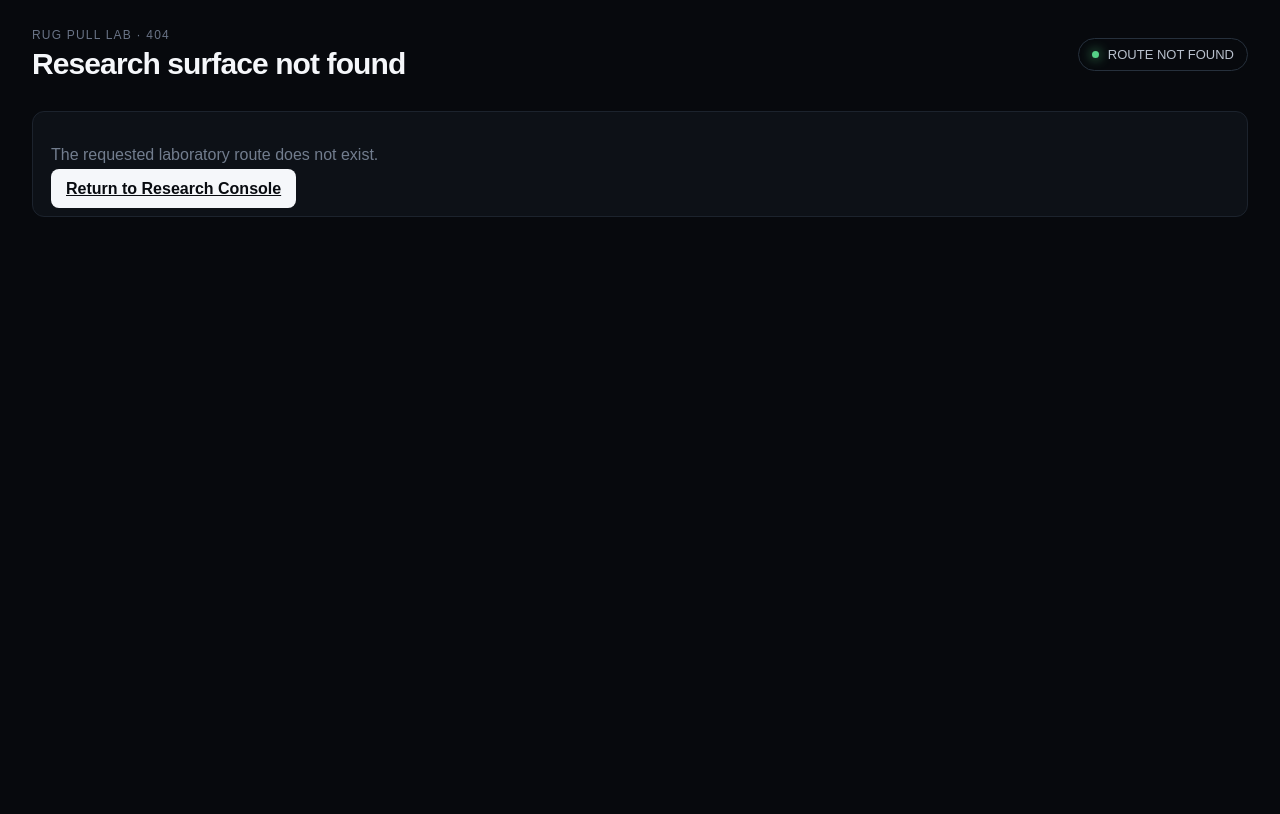
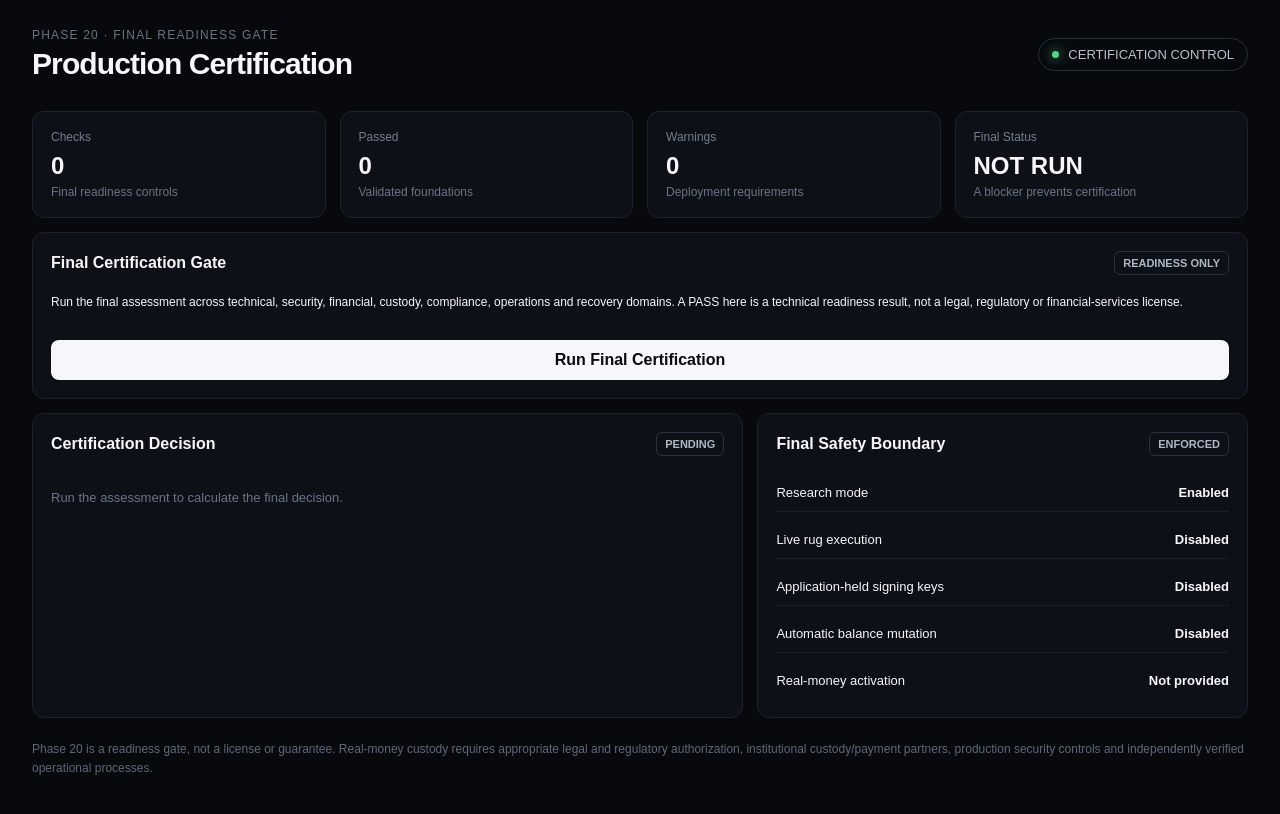
Before and after one commit to RichbloodTech001/Rug-Pull-Lab, a Next.js app: page /certification in a window 1280 px wide. Before the commit this address had no page. Shown: the top 814 px of the page. Built offline with nearby package versions, Linux system fonts and the light colour scheme.

Commit message:
Phase 20: add production certification console

```diff
--- /dev/null
+++ b/app/certification/page.tsx
@@ -0,0 +1,17 @@
+"use client";
+
+import { useMemo, useState } from "react";
+import { certificationSummary, runCertificationChecks } from "@/lib/production-certification";
+
+export default function CertificationPage() {
+  const [run, setRun] = useState(false);
+  const checks = useMemo(() => run ? runCertificationChecks() : [], [run]);
+  const summary = certificationSummary(checks);
+  return <main className="main">
+    <div className="topbar"><div><div className="eyebrow">Phase 20 · Final Readiness Gate</div><h1>Production Certification</h1></div><div className="status"><span className="dot" /> CERTIFICATION CONTROL</div></div>
+    <section className="grid"><div className="card"><div className="metric-label">Checks</div><div className="metric">{summary.total}</div><div className="metric-note">Final readiness controls</div></div><div className="card"><div className="metric-label">Passed</div><div className="metric">{summary.passed}</div><div className="metric-note">Validated foundations</div></div><div className="card"><div className="metric-label">Warnings</div><div className="metric">{summary.warnings}</div><div className="metric-note">Deployment requirements</div></div><div className="card"><div className="metric-label">Final Status</div><div className="metric">{run ? (summary.certified ? "CERTIFIED" : "NOT CERTIFIED") : "NOT RUN"}</div><div className="metric-note">A blocker prevents certification</div></div></section>
+    <section className="card preflight-card"><div className="card-title"><span>Final Certification Gate</span><span className="badge">READINESS ONLY</span></div><p className="strategy-help">Run the final assessment across technical, security, financial, custody, compliance, operations and recovery domains. A PASS here is a technical readiness result, not a legal, regulatory or financial-services license.</p><button className="primary-button" onClick={() => setRun(true)}>Run Final Certification</button>{run && <div className="preflight-list">{checks.map(check => <div className="finding" key={check.id}><span className={`severity severity-${check.status.toLowerCase()}`}>{check.status}</span><div><strong>{check.domain} · {check.name}</strong><p>{check.detail}</p>{check.blocking && <span className="warning">Blocking gate</span>}</div></div>)}</div>}</section>
+    <section className="workspace"><div className="card"><div className="card-title"><span>Certification Decision</span><span className="badge">{run ? (summary.certified ? "READY" : "BLOCKED") : "PENDING"}</span></div>{run ? <div className="list"><div className="list-row"><span>Passed</span><strong>{summary.passed}</strong></div><div className="list-row"><span>Warnings</span><strong>{summary.warnings}</strong></div><div className="list-row"><span>Blocked</span><strong>{summary.blocked}</strong></div><div className="list-row"><span>Blocking warnings</span><strong>{summary.blockingWarnings}</strong></div><div className="list-row"><span>Production certification</span><strong>{summary.certified ? "ELIGIBLE" : "NOT ELIGIBLE"}</strong></div></div> : <div className="empty-state">Run the assessment to calculate the final decision.</div>}</div><div className="card"><div className="card-title"><span>Final Safety Boundary</span><span className="badge">ENFORCED</span></div><div className="list"><div className="list-row"><span>Research mode</span><strong>Enabled</strong></div><div className="list-row"><span>Live rug execution</span><strong>Disabled</strong></div><div className="list-row"><span>Application-held signing keys</span><strong>Disabled</strong></div><div className="list-row"><span>Automatic balance mutation</span><strong>Disabled</strong></div><div className="list-row"><span>Real-money activation</span><strong>Not provided</strong></div></div></div></section>
+    <p className="footer-note">Phase 20 is a readiness gate, not a license or guarantee. Real-money custody requires appropriate legal and regulatory authorization, institutional custody/payment partners, production security controls and independently verified operational processes.</p>
+  </main>;
+}
```
